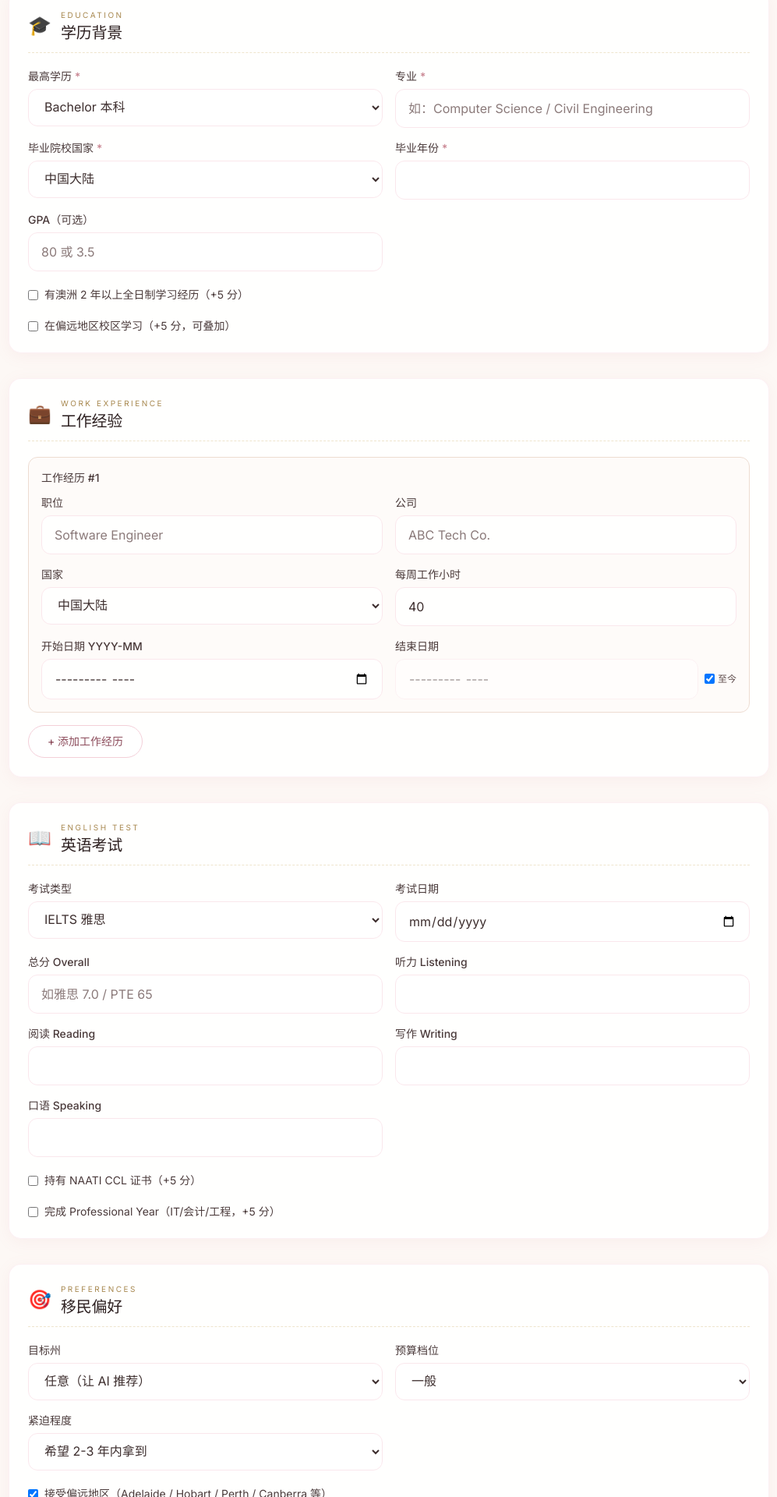
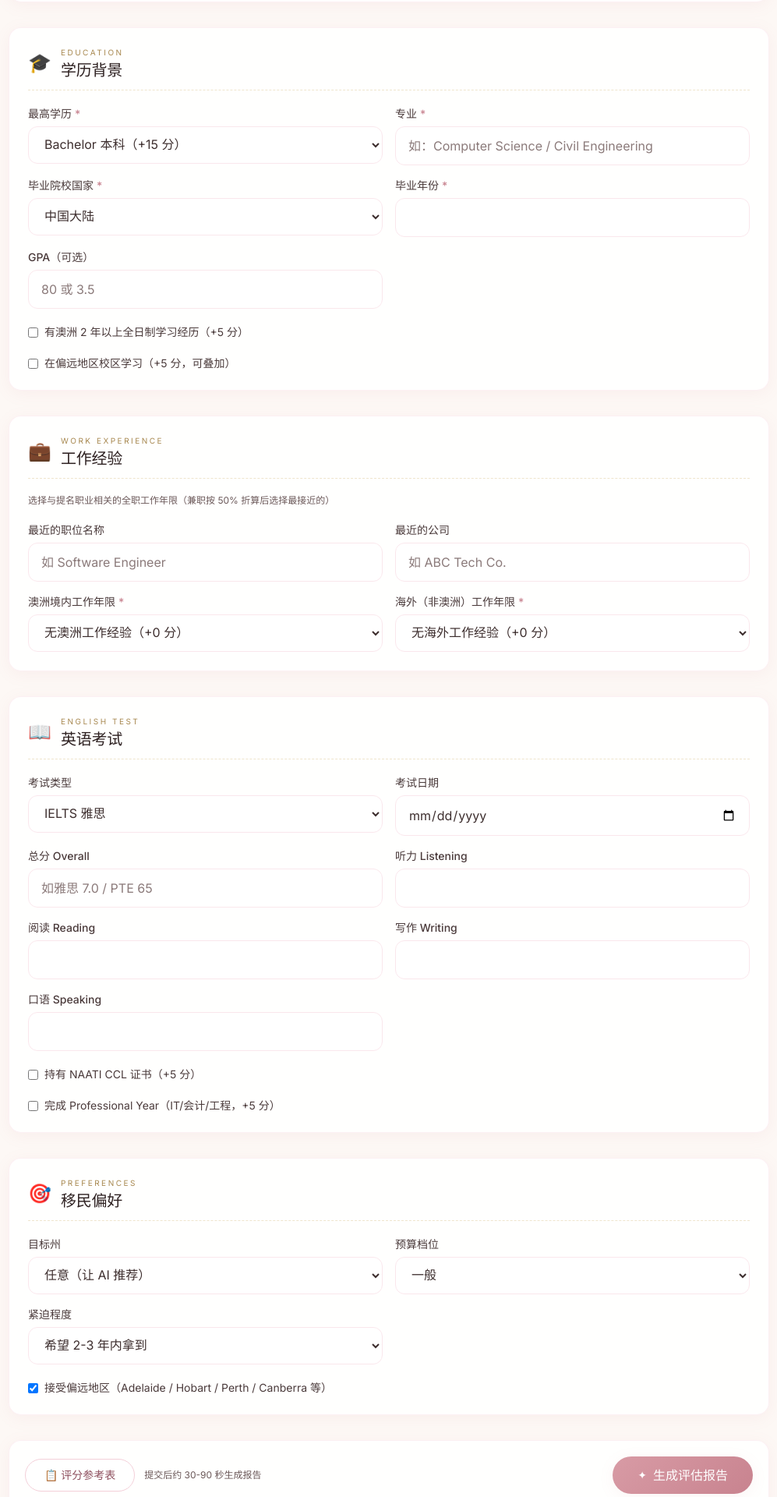
Before and after one commit to weckson/LydiaLiu_EducationApp, a Next.js app: page /assess/new in a window 1280 px wide. Shown: the part 873-2793 px from the top of the page at 78% size, without its empty margins (141-1138 px from the left). Built offline with nearby package versions, Linux system fonts and the light colour scheme.

Commit message:
feat: 工作经验改为下拉年限 + 评分参考弹窗 + 配偶加分修正

```diff
--- a/components/AssessmentForm.tsx
+++ b/components/AssessmentForm.tsx
@@ -3,68 +3,22 @@
 import { useState } from "react";
 import { useFormStatus } from "react-dom";
 
-// 工作经历单元
-type WorkEntry = {
-  jobTitle: string;
-  company: string;
-  country: string;
-  startDate: string; // YYYY-MM
-  endDate: string; // YYYY-MM or "NOW"
-  hoursPerWeek: number;
-};
-
 /**
  * 移民评估表单（单页长表单）
  * - 五个分组区域
- * - 工作经验支持动态增删
- * - 工作经验序列化成隐藏字段 workExperience 传到 Server Action
+ * - 工作经验用年限下拉（简化版）
+ * - 评分参考弹窗
  */
 export function AssessmentForm({
   action,
 }: {
   action: (formData: FormData) => void | Promise<void>;
 }) {
-  const [workEntries, setWorkEntries] = useState<WorkEntry[]>([
-    {
-      jobTitle: "",
-      company: "",
-      country: "CN",
-      startDate: "",
-      endDate: "NOW",
-      hoursPerWeek: 40,
-    },
-  ]);
-
-  const addWork = () =>
-    setWorkEntries((prev) => [
-      ...prev,
-      {
-        jobTitle: "",
-        company: "",
-        country: "CN",
-        startDate: "",
-        endDate: "NOW",
-        hoursPerWeek: 40,
-      },
-    ]);
-
-  const removeWork = (i: number) =>
-    setWorkEntries((prev) => prev.filter((_, idx) => idx !== i));
-
-  const updateWork = (i: number, patch: Partial<WorkEntry>) =>
-    setWorkEntries((prev) =>
-      prev.map((w, idx) => (idx === i ? { ...w, ...patch } : w))
-    );
+  const [showScoreRef, setShowScoreRef] = useState(false);
 
   return (
+    <>
       <form action={action} className="space-y-8">
-      {/* 隐藏字段：序列化的工作经验 */}
-      <input
-        type="hidden"
-        name="workExperience"
-        value={JSON.stringify(workEntries)}
-      />
-
         {/* ═══ Section 1: 个人基础 ═══ */}
         <Section title="客户基础" subtitle="Client Basics" icon="👤">
           <Grid cols={2}>
@@ -115,11 +69,29 @@ export function AssessmentForm({
               </select>
             </Field>
           </Grid>
-        <Checkbox
-          name="partnerEligible"
-          label="配偶职业评估 + 英语达 Competent（可加 10 分）"
-          hint="单身自动 +10 分；已婚配偶无这两项只 +5 分"
-        />
+          <Field label="配偶技能水平（影响 EOI 加分）">
+            <select
+              name="partnerSkillLevel"
+              defaultValue="NONE"
+              className="input-elegant cursor-pointer"
+            >
+              <option value="NONE">
+                配偶无 Competent 英语也无职业评估（+0 分）
+              </option>
+              <option value="ENGLISH_ONLY">
+                配偶只有 Competent 英语（无职业评估）（+5 分）
+              </option>
+              <option value="SKILLED_ENGLISH">
+                配偶有职业评估 + Competent 英语（+10 分）
+              </option>
+              <option value="AU_CITIZEN_PR">
+                配偶是澳洲公民或 PR（+10 分）
+              </option>
+            </select>
+            <div className="text-xs text-ink-400 mt-1">
+              单身自动 +10 分；如果选了单身，此项不影响计算
+            </div>
+          </Field>
         </Section>
 
         {/* ═══ Section 2: 学历 ═══ */}
@@ -132,10 +104,10 @@ export function AssessmentForm({
                 required
                 className="input-elegant cursor-pointer"
               >
-              <option value="DIPLOMA">Diploma 大专</option>
-              <option value="BACHELOR">Bachelor 本科</option>
-              <option value="MASTER">Master 硕士</option>
-              <option value="PHD">PhD 博士</option>
+                <option value="DIPLOMA">Diploma 大专（+10 分）</option>
+                <option value="BACHELOR">Bachelor 本科（+15 分）</option>
+                <option value="MASTER">Master 硕士（+15 分）</option>
+                <option value="PHD">PhD 博士（+20 分）</option>
               </select>
             </Field>
             <Field label="专业" required>
@@ -197,126 +169,54 @@ export function AssessmentForm({
           />
         </Section>
 
-      {/* ═══ Section 3: 工作经验（动态）═══ */}
+        {/* ═══ Section 3: 工作经验（简化下拉版）═══ */}
         <Section title="工作经验" subtitle="Work Experience" icon="💼">
-        <div className="space-y-4">
-          {workEntries.map((w, i) => (
-            <div
-              key={i}
-              className="bg-cream-50/60 border border-cream-300 rounded-xl p-4"
-            >
-              <div className="flex items-center justify-between mb-3">
-                <h4 className="text-sm font-medium text-ink-700">
-                  工作经历 #{i + 1}
-                </h4>
-                {workEntries.length > 1 && (
-                  <button
-                    type="button"
-                    onClick={() => removeWork(i)}
-                    className="text-xs text-brand-600 hover:text-brand-700"
-                  >
-                    删除
-                  </button>
-                )}
+          <div className="text-xs text-ink-500 -mt-2 mb-4">
+            选择与提名职业相关的全职工作年限（兼职按 50% 折算后选择最接近的）
           </div>
           <Grid cols={2}>
-                <Field label="职位">
+            <Field label="最近的职位名称">
               <input
-                    value={w.jobTitle}
-                    onChange={(e) =>
-                      updateWork(i, { jobTitle: e.target.value })
-                    }
-                    placeholder="Software Engineer"
+                name="jobTitle"
+                placeholder="如 Software Engineer"
                 className="input-elegant"
               />
             </Field>
-                <Field label="公司">
+            <Field label="最近的公司">
               <input
-                    value={w.company}
-                    onChange={(e) =>
-                      updateWork(i, { company: e.target.value })
-                    }
-                    placeholder="ABC Tech Co."
+                name="company"
+                placeholder="如 ABC Tech Co."
                 className="input-elegant"
               />
             </Field>
-                <Field label="国家">
+            <Field label="澳洲境内工作年限" required>
               <select
-                    value={w.country}
-                    onChange={(e) =>
-                      updateWork(i, { country: e.target.value })
-                    }
+                name="auWorkYears"
+                defaultValue="0"
+                required
                 className="input-elegant cursor-pointer"
               >
-                    <option value="CN">中国大陆</option>
-                    <option value="AU">澳大利亚</option>
-                    <option value="HK">香港</option>
-                    <option value="US">美国</option>
-                    <option value="UK">英国</option>
-                    <option value="OTHER">其他</option>
+                <option value="0">无澳洲工作经验（+0 分）</option>
+                <option value="1">1-2 年（+5 分）</option>
+                <option value="3">3-4 年（+10 分）</option>
+                <option value="5">5-7 年（+15 分）</option>
+                <option value="8">8 年以上（+20 分）</option>
               </select>
             </Field>
-                <Field label="每周工作小时">
-                  <input
-                    type="number"
-                    min={0}
-                    max={80}
-                    value={w.hoursPerWeek}
-                    onChange={(e) =>
-                      updateWork(i, {
-                        hoursPerWeek: Number(e.target.value) || 0,
-                      })
-                    }
-                    className="input-elegant"
-                  />
-                </Field>
-                <Field label="开始日期 YYYY-MM">
-                  <input
-                    type="month"
-                    value={w.startDate}
-                    onChange={(e) =>
-                      updateWork(i, { startDate: e.target.value })
-                    }
-                    className="input-elegant"
-                  />
-                </Field>
-                <Field label="结束日期">
-                  <div className="flex gap-2">
-                    <input
-                      type="month"
-                      value={w.endDate === "NOW" ? "" : w.endDate}
-                      onChange={(e) =>
-                        updateWork(i, { endDate: e.target.value })
-                      }
-                      disabled={w.endDate === "NOW"}
-                      className="input-elegant flex-1 disabled:opacity-50"
-                    />
-                    <label className="flex items-center gap-1 text-xs text-ink-600">
-                      <input
-                        type="checkbox"
-                        checked={w.endDate === "NOW"}
-                        onChange={(e) =>
-                          updateWork(i, {
-                            endDate: e.target.checked ? "NOW" : "",
-                          })
-                        }
-                      />
-                      至今
-                    </label>
-                  </div>
+            <Field label="海外（非澳洲）工作年限" required>
+              <select
+                name="overseasWorkYears"
+                defaultValue="0"
+                required
+                className="input-elegant cursor-pointer"
+              >
+                <option value="0">无海外工作经验（+0 分）</option>
+                <option value="3">3-4 年（+5 分）</option>
+                <option value="5">5-7 年（+10 分）</option>
+                <option value="8">8 年以上（+15 分）</option>
+              </select>
             </Field>
           </Grid>
-            </div>
-          ))}
-
-          <button
-            type="button"
-            onClick={addWork}
-            className="btn-secondary text-sm"
-          >
-            + 添加工作经历
-          </button>
-        </div>
         </Section>
 
         {/* ═══ Section 4: 英语 ═══ */}
@@ -445,19 +345,214 @@ export function AssessmentForm({
           />
         </Section>
 
-      {/* 提交 */}
+        {/* 提交 + 评分参考按钮 */}
         <div className="elegant-card p-5 flex items-center justify-between flex-wrap gap-4">
-        <div className="text-xs text-ink-500">
-          提交后系统会调用 AI 生成评估报告，约需 30-90 秒。
+          <div className="flex items-center gap-3">
+            <button
+              type="button"
+              onClick={() => setShowScoreRef(true)}
+              className="btn-secondary text-sm"
+            >
+              📋 评分参考表
+            </button>
+            <span className="text-xs text-ink-500">
+              提交后约 30-90 秒生成报告
+            </span>
           </div>
           <SubmitButton />
         </div>
       </form>
+
+      {/* ═══ 评分参考弹窗 ═══ */}
+      {showScoreRef && (
+        <ScoreReferenceModal onClose={() => setShowScoreRef(false)} />
+      )}
+    </>
   );
 }
 
 // ════════════════════════════════════════════
-// 子组件
+// 评分参考弹窗
+// ════════════════════════════════════════════
+function ScoreReferenceModal({ onClose }: { onClose: () => void }) {
+  return (
+    <div
+      className="fixed inset-0 z-50 flex items-center justify-center p-4"
+      onClick={onClose}
+    >
+      {/* 遮罩 */}
+      <div className="absolute inset-0 bg-ink-900/40 backdrop-blur-sm" />
+
+      {/* 弹窗 */}
+      <div
+        className="relative bg-white rounded-3xl shadow-soft-xl max-w-2xl w-full max-h-[85vh] overflow-y-auto p-6 md:p-8 animate-slide-up"
+        onClick={(e) => e.stopPropagation()}
+      >
+        {/* 关闭按钮 */}
+        <button
+          onClick={onClose}
+          className="absolute top-4 right-4 w-8 h-8 rounded-full bg-cream-100 text-ink-600 hover:bg-cream-200 flex items-center justify-center transition"
+        >
+          ×
+        </button>
+
+        <div className="text-[10px] tracking-[0.25em] uppercase text-gold-600 mb-1">
+          Points Reference
+        </div>
+        <h2 className="font-serif text-2xl text-ink-900 mb-6">
+          EOI 评分参考表
+        </h2>
+
+        {/* 年龄 */}
+        <RefSection title="年龄 Age">
+          <RefRow label="18-24 岁" value="25" />
+          <RefRow label="25-32 岁" value="30" highlight />
+          <RefRow label="33-39 岁" value="25" />
+          <RefRow label="40-44 岁" value="15" />
+          <RefRow label="45 岁以上" value="0" warn />
+        </RefSection>
+
+        {/* 英语 */}
+        <RefSection title="英语 English">
+          <RefRow label="Superior（IELTS 8 / PTE 79+）" value="20" highlight />
+          <RefRow label="Proficient（IELTS 7 / PTE 65+）" value="10" />
+          <RefRow label="Competent（IELTS 6 / PTE 50+）" value="0" note="基本门槛" />
+          <RefRow label="低于 Competent" value="不合格" warn />
+        </RefSection>
+
+        {/* 海外工作 */}
+        <RefSection title="海外工作经验 Overseas Work">
+          <RefRow label="不足 3 年" value="0" />
+          <RefRow label="3-4 年" value="5" />
+          <RefRow label="5-7 年" value="10" />
+          <RefRow label="8 年以上" value="15" highlight />
+        </RefSection>
+
+        {/* 澳洲工作 */}
+        <RefSection title="澳洲工作经验 Australian Work">
+          <RefRow label="不足 1 年" value="0" />
+          <RefRow label="1-2 年" value="5" />
+          <RefRow label="3-4 年" value="10" />
+          <RefRow label="5-7 年" value="15" />
+          <RefRow label="8 年以上" value="20" highlight />
+        </RefSection>
+
+        {/* 学历 */}
+        <RefSection title="学历 Education">
+          <RefRow label="博士 PhD" value="20" highlight />
+          <RefRow label="本科 / 硕士 Bachelor / Master" value="15" />
+          <RefRow label="大专 Diploma" value="10" />
+        </RefSection>
+
+        {/* 配偶 */}
+        <RefSection title="配偶 Partner">
+          <RefRow label="单身 / 无配偶" value="10" highlight />
+          <RefRow label="配偶是澳洲公民或 PR" value="10" highlight />
+          <RefRow label="配偶有职业评估 + Competent 英语" value="10" highlight />
+          <RefRow label="配偶只有 Competent 英语" value="5" />
+          <RefRow label="配偶无英语无职业评估" value="0" warn />
+        </RefSection>
+
+        {/* 其他 */}
+        <RefSection title="其他 Other Bonuses">
+          <RefRow label="澳洲 2+ 年学习" value="5" />
+          <RefRow label="偏远地区学习" value="5" />
+          <RefRow label="NAATI CCL" value="5" />
+          <RefRow label="Professional Year" value="5" />
+        </RefSection>
+
+        {/* 州担保 */}
+        <RefSection title="州担保 State Nomination" noBorder>
+          <RefRow label="190 州担保" value="+5" />
+          <RefRow label="491 偏远地区担保" value="+15" highlight />
+        </RefSection>
+
+        {/* 底部最低线提示 */}
+        <div className="mt-6 bg-brand-50 border border-brand-200 rounded-xl p-4 text-sm text-ink-700">
+          <strong>最低获邀线参考（2025）：</strong>
+          <div className="mt-2 grid grid-cols-3 gap-2 text-xs">
+            <div>
+              <div className="font-serif text-brand-700 text-lg">65</div>
+              <div className="text-ink-500">491 最低线</div>
+            </div>
+            <div>
+              <div className="font-serif text-brand-700 text-lg">85+</div>
+              <div className="text-ink-500">189 实际获邀</div>
+            </div>
+            <div>
+              <div className="font-serif text-brand-700 text-lg">70-85</div>
+              <div className="text-ink-500">190 各州参考</div>
+            </div>
+          </div>
+        </div>
+
+        <div className="mt-4 text-center">
+          <button onClick={onClose} className="btn-primary">
+            知道了
+          </button>
+        </div>
+      </div>
+    </div>
+  );
+}
+
+function RefSection({
+  title,
+  children,
+  noBorder,
+}: {
+  title: string;
+  children: React.ReactNode;
+  noBorder?: boolean;
+}) {
+  return (
+    <div
+      className={`py-4 ${noBorder ? "" : "border-b border-cream-200"}`}
+    >
+      <h3 className="text-sm font-semibold text-ink-900 mb-2">{title}</h3>
+      <div className="space-y-1">{children}</div>
+    </div>
+  );
+}
+
+function RefRow({
+  label,
+  value,
+  highlight,
+  warn,
+  note,
+}: {
+  label: string;
+  value: string;
+  highlight?: boolean;
+  warn?: boolean;
+  note?: string;
+}) {
+  return (
+    <div className="flex items-center justify-between py-1 px-2 rounded hover:bg-cream-50/60">
+      <span className="text-sm text-ink-700">
+        {label}
+        {note && (
+          <span className="text-xs text-ink-400 ml-1">({note})</span>
+        )}
+      </span>
+      <span
+        className={`font-serif text-base min-w-[3rem] text-right ${
+          warn
+            ? "text-brand-600"
+            : highlight
+              ? "text-gold-600 font-semibold"
+              : "text-ink-800"
+        }`}
+      >
+        {value}
+      </span>
+    </div>
+  );
+}
+
+// ════════════════════════════════════════════
+// 通用子组件
 // ════════════════════════════════════════════
 
 function Section({
--- a/lib/assessment-actions.ts
+++ b/lib/assessment-actions.ts
@@ -13,6 +13,7 @@ import type {
   WorkExperience,
   HighestDegree,
   MaritalStatus,
+  PartnerSkillLevel,
   EnglishTestType,
   TargetState,
   BudgetTier,
@@ -37,6 +38,7 @@ export async function createAssessment(formData: FormData) {
       nationality: input.nationality,
       maritalStatus: input.maritalStatus,
       partnerEligible: input.partnerEligible,
+      partnerSkillLevel: input.partnerSkillLevel,
       highestDegree: input.highestDegree,
       fieldOfStudy: input.fieldOfStudy,
       degreeCountry: input.degreeCountry,
@@ -146,14 +148,30 @@ function getBoolean(fd: FormData, name: string): boolean {
 }
 
 function parseFormDataToInput(fd: FormData): AssessmentInput {
-  // 工作经验字段：前端把多段工作序列化成 JSON 字符串
-  const workRaw = getStr(fd, "workExperience", "[]");
-  let workExperience: WorkExperience[] = [];
-  try {
-    const parsed = JSON.parse(workRaw);
-    if (Array.isArray(parsed)) workExperience = parsed;
-  } catch {
-    workExperience = [];
+  // 工作经验：新版用下拉年限，构造简化的 WorkExperience 数组（兼容旧的 splitWorkExperience）
+  const auWorkYears = getNumber(fd, "auWorkYears", 0);
+  const overseasWorkYears = getNumber(fd, "overseasWorkYears", 0);
+  const jobTitle = getStr(fd, "jobTitle") || "Skilled Worker";
+  const company = getStr(fd, "company");
+
+  const workExperience: WorkExperience[] = [];
+  if (overseasWorkYears > 0) {
+    const startYear = new Date().getFullYear() - overseasWorkYears - auWorkYears;
+    const endYear = startYear + overseasWorkYears;
+    workExperience.push({
+      jobTitle, company, country: "CN",
+      startDate: `${startYear}-01`,
+      endDate: auWorkYears > 0 ? `${endYear}-01` : "NOW",
+      hoursPerWeek: 40,
+    });
+  }
+  if (auWorkYears > 0) {
+    const startYear = new Date().getFullYear() - auWorkYears;
+    workExperience.push({
+      jobTitle, company, country: "AU",
+      startDate: `${startYear}-01`, endDate: "NOW",
+      hoursPerWeek: 40,
+    });
   }
 
   return {
@@ -164,6 +182,7 @@ function parseFormDataToInput(fd: FormData): AssessmentInput {
     nationality: getStr(fd, "nationality") || undefined,
     maritalStatus: (getStr(fd, "maritalStatus") || "SINGLE") as MaritalStatus,
     partnerEligible: getBoolean(fd, "partnerEligible"),
+    partnerSkillLevel: (getStr(fd, "partnerSkillLevel") || "NONE") as PartnerSkillLevel,
 
     highestDegree: (getStr(fd, "highestDegree") || "BACHELOR") as HighestDegree,
     fieldOfStudy: getStr(fd, "fieldOfStudy"),
```
Also changed, not shown: lib/assessment/points-calculator.ts (+34 -19 lines), lib/assessment/types.ts (+9 -1 lines), 1 other file (tests, documents, lock files or other folders). Lines whose indentation alone changed are shown as unchanged.
